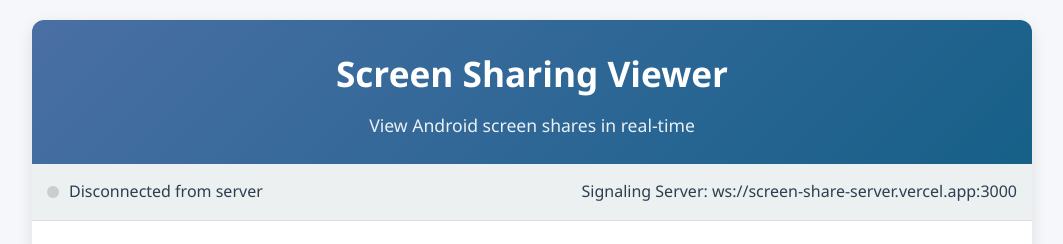
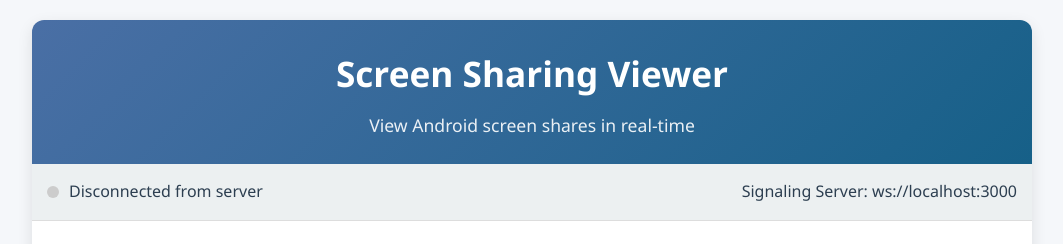
Before and after one commit to Mokardder/ScreenShareServer, a website: page index.html in a window 1280 px wide. Shown: the top 244 px of the page, without its empty margins (108-1171 px from the left). Drawn offline with Linux system fonts and the light colour scheme.

Commit message:
Update index.html

```diff
--- a/index.html
+++ b/index.html
@@ -280,7 +280,7 @@
         </div>
         <div>
           Signaling Server:
-          <span id="serverAddress">ws://screen-share-server.vercel.app:3000</span>
+          <span id="serverAddress">ws://localhost:3000</span>
         </div>
       </div>
 
@@ -357,7 +357,7 @@
     <script>
       // Configuration
 
-      const SIGNALING_SERVER = "ws://screen-share-server.vercel.app:3000";
+      const SIGNALING_SERVER = "ws://localhost:3000";
       const PC_CONFIG = {
         iceServers: [
           {
```
